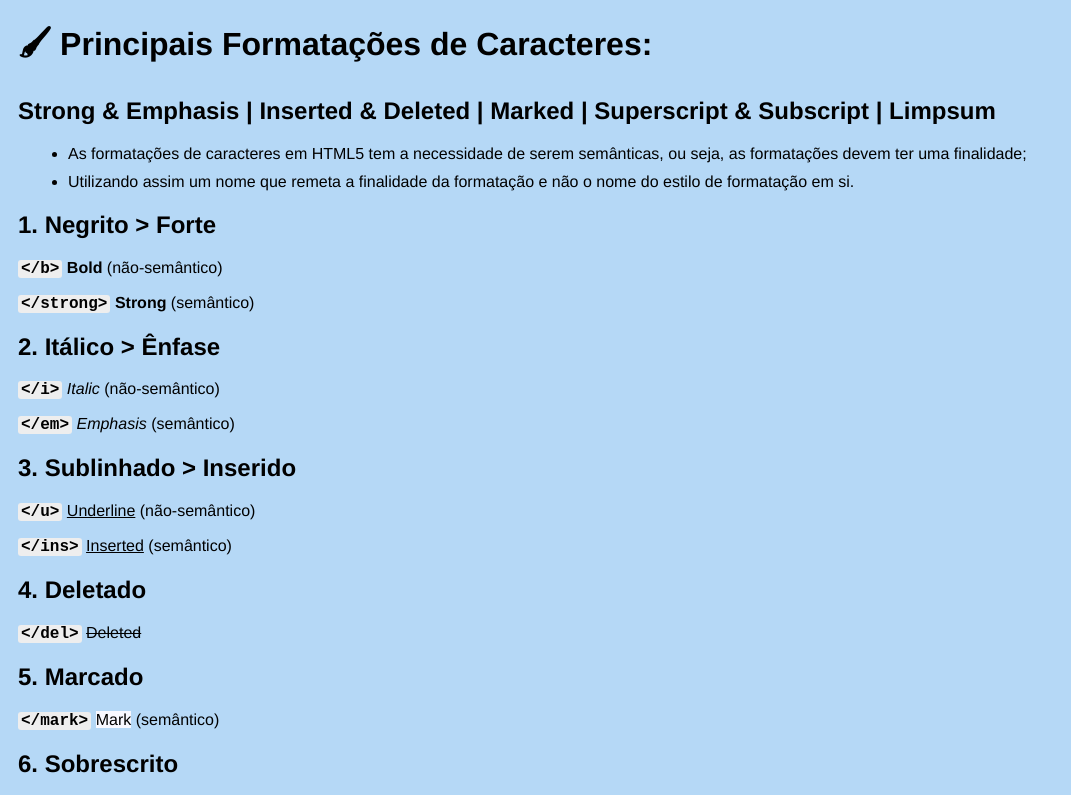
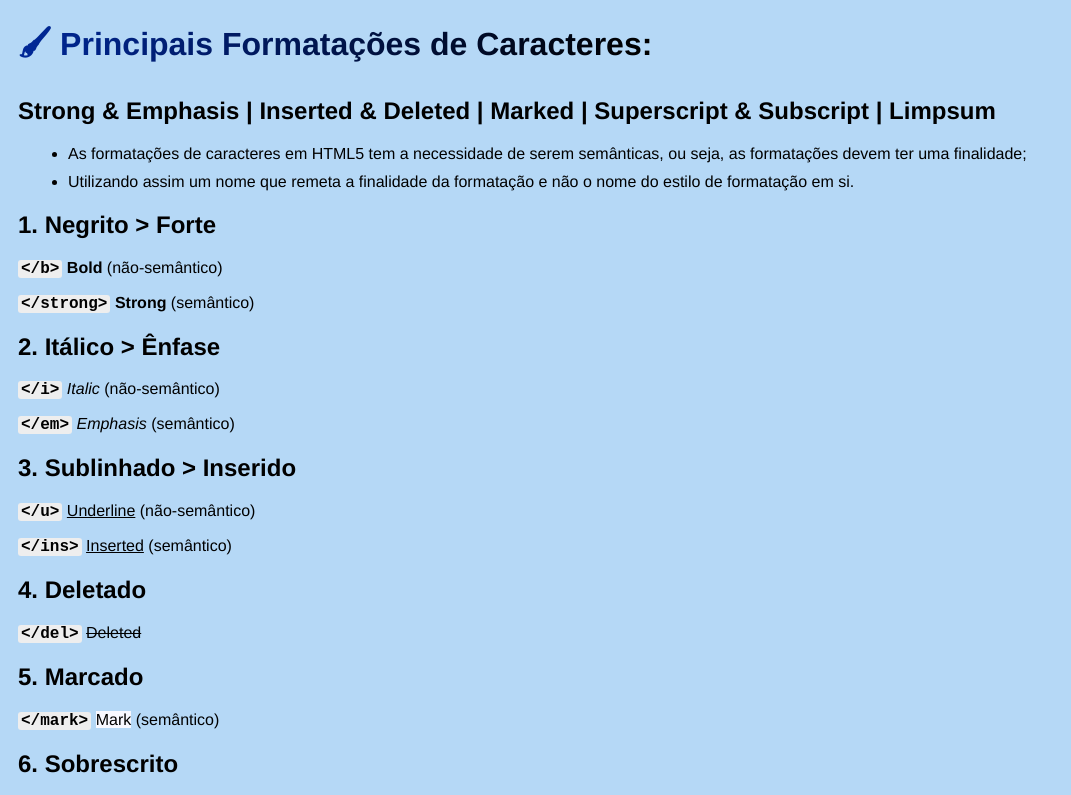
Before and after one commit to victorhugoricarte/main-character-formats, a plain HTML site: page index.html in a window 1280 px wide. Shown: the top 795 px of the page, without its empty margins (0-1071 px from the left). Drawn offline with Linux system fonts and the light colour scheme.

Commit message:
Alteração no arquivo 'index.html'

```diff
--- a/index.html
+++ b/index.html
@@ -20,10 +20,15 @@
             font-weight: bolder;
             font-family: 'Courier New', Courier, monospace;
         }
+        .title {
+            background: linear-gradient(to right, rgb(0, 40, 152), black, black);
+            background-clip: text;
+            color: transparent;
+        }
     </style>
 </head>
 <body>
-    <h1>&#128396; Principais Formatações de Caracteres:</h1>
+    <h1 class="title">&#128396; Principais Formatações de Caracteres:</h1>
     <h2>Strong & Emphasis | Inserted & Deleted | Marked | Superscript & Subscript | Limpsum</h2>
     <ul>
     <li>As formatações de caracteres em HTML5 tem a necessidade de serem semânticas, ou seja, as formatações devem ter uma finalidade;
```
